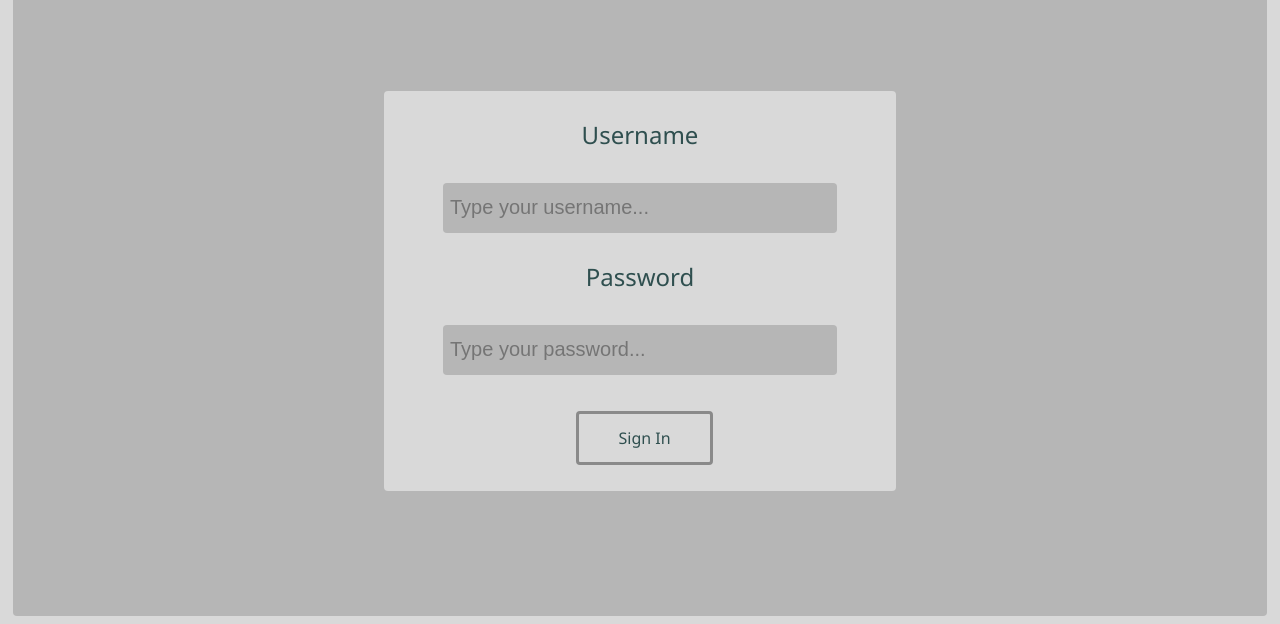
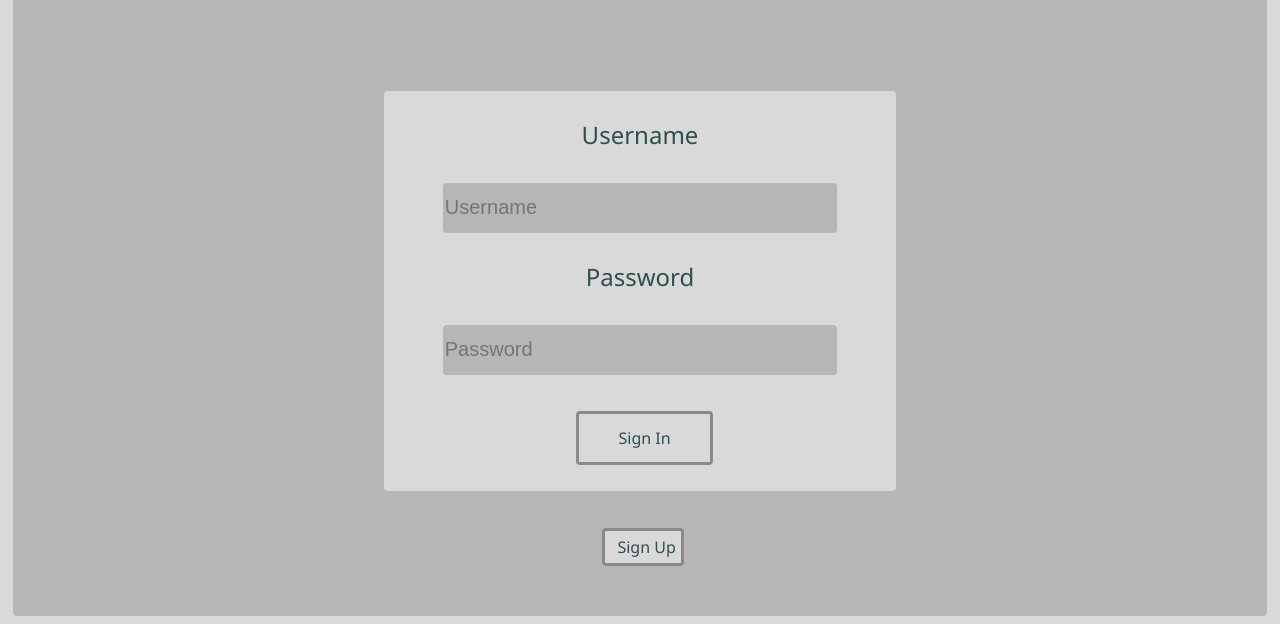
Before and after one commit to QCreates/Scanner, a website: page Frontend/login.html in a window 1280 px wide. Shown: the part 176-800 px from the top of the page. Drawn offline with Linux system fonts and the light colour scheme.

Commit message:
Adding signup button

```diff
--- a/Frontend/index.css
+++ b/Frontend/index.css
@@ -66,7 +66,13 @@ a{
     top: 40vh;
     left: 15vw;
     position: absolute;
-
+} #signUpBtn{
+    top: 78vh;
+    left: 46vw;
+    padding: 0;
+    padding-left: 1vw;
+    height: 4vh;
+    width: 5vw;
 } #page1{
     left: 30vw;
 } #page2{
--- a/Frontend/login.html
+++ b/Frontend/login.html
@@ -29,14 +29,16 @@
       </div>
       <div class="credentialContainer">
 	<h2 class="credentialTitle">Username</h2>
-	<input type="text" class="loginInfo" id="username" onkeyup="Search()" placeholder=" Type your username..."/>
+	<input type="text" class="loginInfo" id="username" placeholder="Username"/>
 	<h2 class="credentialTitle">Password</h2>
-	<input type="text" class="loginInfo" id="password" onkeyup="Search()" placeholder=" Type your password..."/>
-	<a href="login" class="centerButton">Sign In</a>
+	<input type="password" class="loginInfo" id="password" placeholder="Password"/>
+	<a href="login" id="loginBtn" class="centerButton">Sign In</a>
 
       </div>
+      <a href="signup" id="signUpBtn" class="centerButton">Sign Up</a>
     </div>
     <a href="./login.html" class="tablink" id="Login">Login</a>
 
+    <script src="server.js"></script>
   </body>
 </html>
```
Also changed, not shown: package.json (+20 -1 lines), server.js (+7 -3 lines), 1 other file.
